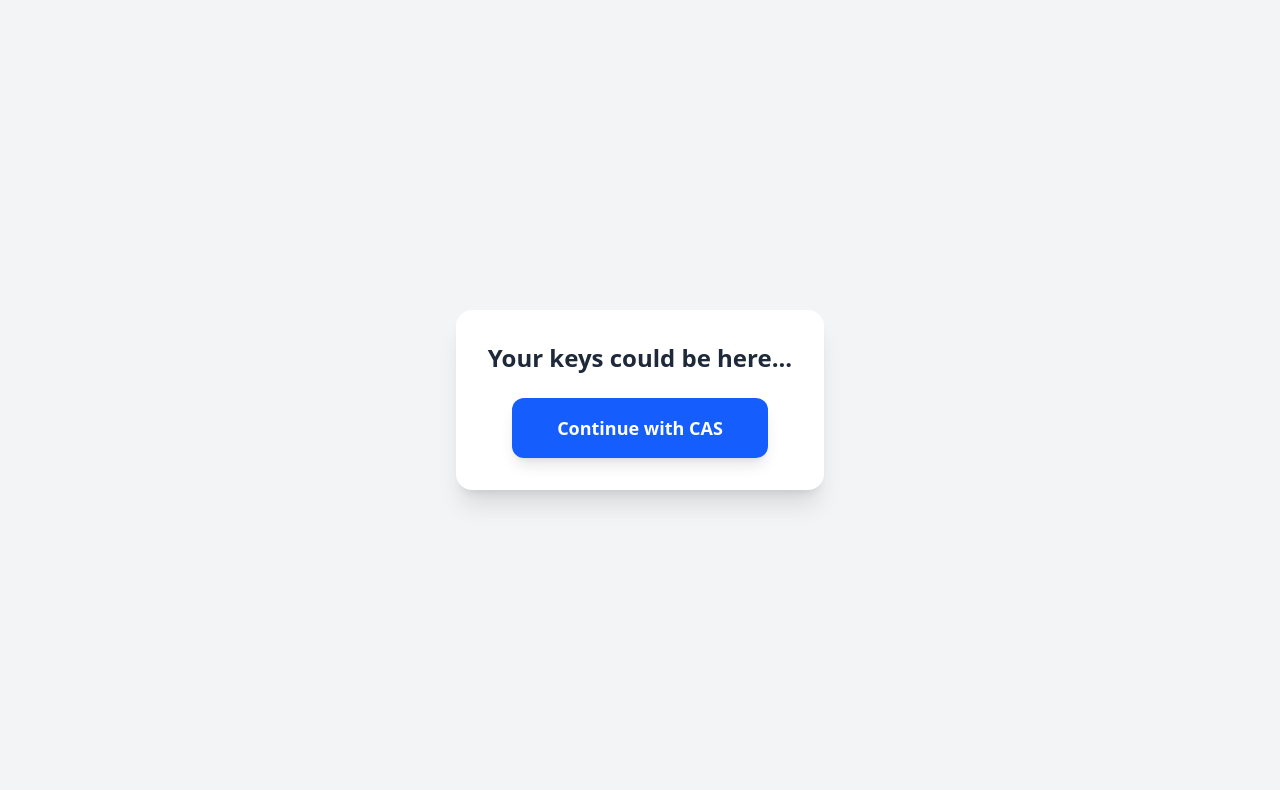
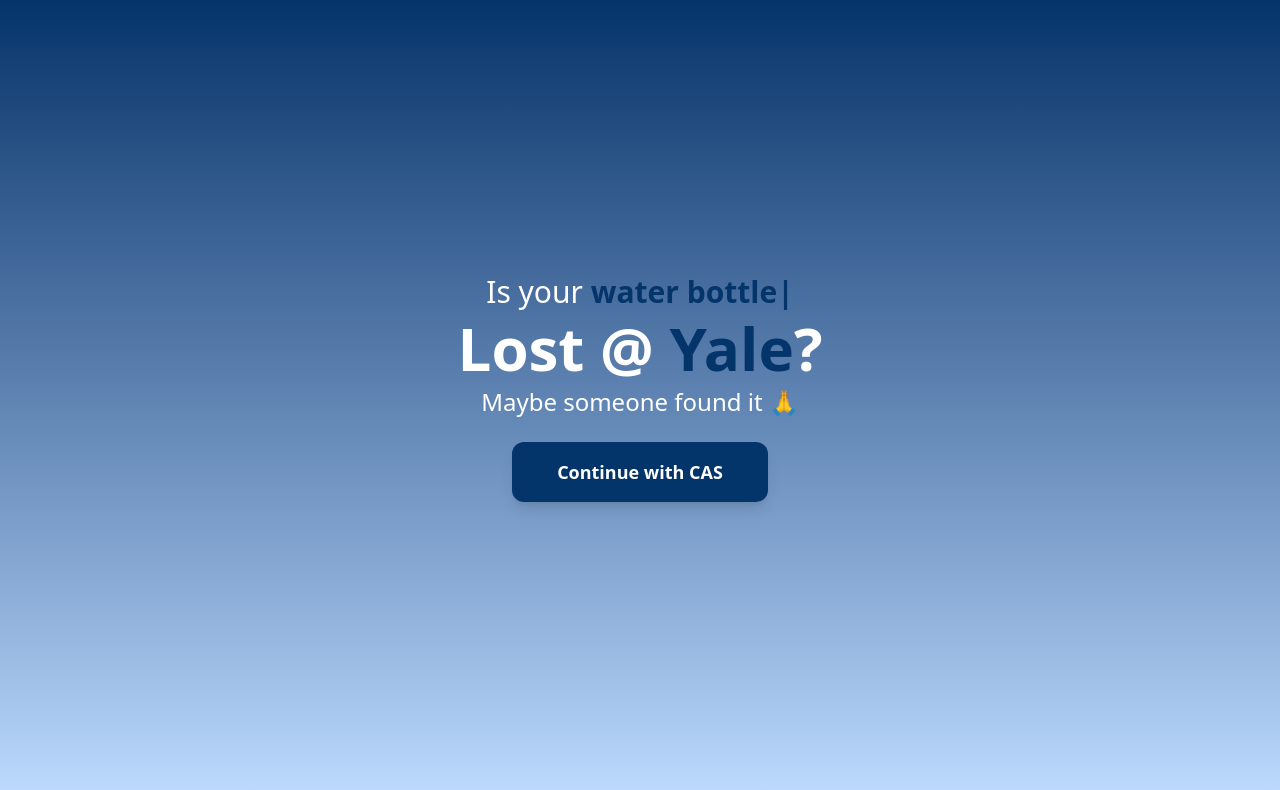
Before and after one commit to EmirataG/lost_and_found, a Next.js app: page /login in a window 1280 px wide. Shown: the top 790 px of the page. Built offline with nearby package versions, Linux system fonts and the light colour scheme.

Commit message:
an option to email the person that made the post; ui changes

```diff
--- /dev/null
+++ b/app/components/BoardHeader.tsx
@@ -0,0 +1,11 @@
+const BoardHeader = () => {
+  return (
+    <header className="shadow-lg sticky top-0 bg-white p-4 mb-6">
+      <h1 className="text-3xl font-semibold">
+        Lost @ <span className="text-yaleBlue font-bold">Yale</span>
+      </h1>
+    </header>
+  );
+};
+
+export default BoardHeader;
--- /dev/null
+++ b/app/components/PostCard.tsx
@@ -0,0 +1,71 @@
+import Image from "next/image";
+import { type Post } from "@/types";
+
+const PostCard = ({ post, photos }: { post: Post; photos: string[] }) => {
+  const isLost = post.type === "lost";
+  return (
+    <div className="bg-white rounded-xl shadow-2xl p-6 border border-gray-300 overflow-hidden space-y-4">
+      {/* Photos Section */}
+      {photos.length > 0 && (
+        <div className="flex flex-col gap-2">
+          {photos.map((url, idx) => (
+            <Image
+              key={idx}
+              src={url}
+              alt={`Photo ${idx + 1} for ${post.title}`}
+              width={400}
+              height={400}
+              className="w-full h-auto object-cover rounded-lg"
+            />
+          ))}
+        </div>
+      )}
+
+      {/* Title and Description Section */}
+      <div className="flex flex-col gap-2 p-3 bg-blue-100 rounded-lg">
+        <div className="flex justify-between items-center">
+          <h3 className="text-xl font-semibold">{post.title}</h3>
+          <div className="flex items-stretch gap-4">
+            <span
+              className={`px-3 py-1 text-sm font-semibold border rounded-full ${
+                isLost
+                  ? "bg-red-100 text-red-700"
+                  : "bg-green-100 text-green-700"
+              }`}
+            >
+              {isLost ? "Lost item" : "Found item"}
+            </span>
+
+            <a
+              href={`mailto:${post.user.email}`}
+              className={`px-3 py-1 rounded-full text-sm font-medium transition bg-yaleBlue ${
+                isLost
+                  ? "text-white hover:bg-blue-700"
+                  : "text-white hover:bg-blue-700"
+              }`}
+            >
+              {isLost ? "You found it?" : "It's yours?"}
+            </a>
+          </div>
+        </div>
+
+        <p className="text-gray-700">{post.description}</p>
+      </div>
+
+      {/* When / Where Bar */}
+      <div className="flex justify-between px-4 py-2 bg-yaleBlue text-white rounded-lg text-sm font-medium">
+        <span>When: {post.when}</span>
+        <span>Where: {post.where}</span>
+      </div>
+
+      {/* Resolved Label */}
+      {post.resolved && (
+        <div className="text-green-600 font-semibold text-center mt-2 rounded-lg">
+          Resolved
+        </div>
+      )}
+    </div>
+  );
+};
+
+export default PostCard;
--- a/app/components/PostFrom.tsx
+++ b/app/components/PostFrom.tsx
@@ -25,7 +25,6 @@
   function handleBack() {
     if (title != "" || description != "" || when != "" || where != "") {
       setIsConfirmShown(true);
-      console.log("HERE");
     } else {
       closeForm();
     }
@@ -58,13 +57,13 @@
   }
 
   return (
-    <div className="fixed inset-0 flex items-center justify-center bg-black/30 backdrop-blur-sm z-50">
+    <div className="absolute top-0 flex justify-center items-center h-screen w-screen backdrop-blur-sm bg-black/20">
       <form
         onSubmit={handleSubmit}
-        className="bg-white rounded-2xl shadow-2xl w-full max-w-2xl p-8 flex flex-col gap-6 animate-fade-in"
+        className="bg-white rounded-2xl shadow-2xl w-full max-w-2xl p-8 flex flex-col items-center gap-4"
       >
         {/* Header */}
-        <div className="flex items-center justify-between">
+        <div className="flex items-center justify-between w-full">
           <FaArrowAltCircleLeft
             size={32}
             className="text-blue-900 cursor-pointer transition-transform hover:scale-110 active:scale-95"
@@ -78,11 +77,11 @@
 
         {/* Post Type Toggle */}
         <PostTypeToggle isLost={isLost} changePostType={setPostType} />
-        <input name="type" value={postType} hidden readOnly />
-        <input name="user_id" value={userId} hidden readOnly />
 
         {/* Form Inputs */}
-        <div className="flex flex-col gap-4">
+        <div className="flex flex-col gap-2 w-full">
+          <input name="type" value={postType} type="hidden" readOnly />
+          <input name="user_id" value={userId} type="hidden" readOnly />
           <label className="font-medium text-gray-700">
             {isLost ? "What did you lose?" : "What did you find?"}
           </label>
@@ -95,7 +94,9 @@
             className="w-full border border-gray-300 rounded-lg p-3 focus:ring-2 focus:ring-blue-500 focus:outline-none transition"
           />
 
-          <label className="font-medium text-gray-700">Describe it as best as you can</label>
+          <label className="font-medium text-gray-700">
+            Describe it as best as you can
+          </label>
           <textarea
             name="description"
             value={description}
@@ -104,7 +105,9 @@
             className="w-full border border-gray-300 rounded-lg p-3 h-24 resize-none focus:ring-2 focus:ring-blue-500 focus:outline-none transition"
           />
 
-          <label className="font-medium text-gray-700">Photos can help a lot!</label>
+          <label className="font-medium text-gray-700">
+            Photos can help a lot!
+          </label>
           <input
             name="photo"
             type="file"
@@ -145,7 +148,7 @@
         <button
           type="submit"
           disabled={isLoading}
-          className="w-full py-3 bg-blue-900 text-white rounded-xl font-semibold text-lg transition-transform hover:scale-105 active:scale-95 disabled:opacity-50"
+          className="bg-yaleBlue px-4 py-2 text-white rounded-xl font-semibold text-lg transition-transform hover:scale-105 active:scale-95 disabled:opacity-50"
         >
           {isLoading ? "Uploading..." : "Upload"}
         </button>
--- a/app/components/SideMenu.tsx
+++ b/app/components/SideMenu.tsx
@@ -2,15 +2,21 @@
 
 const SideMenu = ({ openForm }: { openForm: () => void }) => {
   return (
-    <div className="fixed left-0 top-0 h-full w-64 bg-white shadow-lg flex flex-col p-6 space-y-4">
-      <h2 className="text-xl font-bold text-gray-900 mb-4">Menu</h2>
+    <aside className="w-64 bg-linear-to-b from-yaleBlue to-blue-400 text-white p-6 flex flex-col items-start space-y-6 shadow-lg">
+      <h2 className="text-xl font-bold mb-4">Menu</h2>
       <button
-        onClick={openForm}
-        className="w-full py-3 px-4 bg-blue-900 text-white font-semibold rounded-xl shadow hover:bg-blue-800 transition-colors active:scale-95"
+        onClick={() => openForm()}
+        className="w-full py-2 px-4 bg-blue-600 hover:bg-blue-500 rounded-lg font-semibold transition"
       >
-        + New Post
+        New Post
       </button>
-    </div>
+      <button
+        onClick={() => console.log("Show your posts")}
+        className="w-full py-2 px-4 bg-blue-600 hover:bg-blue-500 rounded-lg font-semibold transition"
+      >
+        Your Posts
+      </button>
+    </aside>
   );
 };
 
--- /dev/null
+++ b/app/components/WelcomeHero.tsx
@@ -0,0 +1,44 @@
+"use client";
+import { TypeAnimation } from "react-type-animation";
+
+const WelcomeHero = () => {
+  return (
+    <div className="flex flex-col items-center gap-2">
+      <div className="flex text-3xl">
+        <p>Is your&nbsp;</p>
+        <div className="flex-1">
+          <TypeAnimation
+            sequence={[
+              "suite key",
+              2500,
+              "water bottle",
+              2500,
+              "student ID",
+              2500,
+              "charger",
+              2500,
+              "hoodie",
+              2500,
+              "wallet",
+              2500,
+              "umbrella",
+              2500,
+              "binder",
+              2500,
+            ]}
+            wrapper="span"
+            speed={50}
+            repeat={Infinity}
+            className="text-yaleBlue font-bold"
+          />
+        </div>
+      </div>
+      <h1 className="text-6xl font-semibold">
+        Lost @ <span className="text-yaleBlue font-bold">Yale</span>?
+      </h1>
+      <p className="text-2xl">Maybe someone found it 🙏</p>
+    </div>
+  );
+};
+
+export default WelcomeHero;
--- a/app/globals.css
+++ b/app/globals.css
@@ -1,4 +1,8 @@
 @import "tailwindcss";
+
+@theme {
+  --color-yaleBlue: #03346a;
+}
 
 .yale-blue-bg {
   background-color: #03346a;
--- a/app/login/page.tsx
+++ b/app/login/page.tsx
@@ -1,18 +1,17 @@
 import { signInWithGoogle } from "./actions";
+import WelcomeHero from "../components/WelcomeHero";
 
 export default function LoginPage() {
   return (
-    <div className="h-screen flex items-center justify-center bg-gray-100">
+    <div className="h-screen flex flex-col items-center justify-center bg-linear-to-b from-yaleBlue to-blue-200 text-white">
+      <WelcomeHero />
       <form
         action={signInWithGoogle}
-        className="rounded-2xl shadow-xl p-8 flex flex-col gap-6 items-center bg-white"
+        className="m-6 flex flex-col gap-6 items-center"
       >
-        <p className="text-2xl font-semibold text-gray-800 text-center">
-          Your keys could be here...
-        </p>
         <button
           type="submit"
-          className="w-64 py-4 bg-blue-600 text-white text-lg font-semibold rounded-xl shadow-lg hover:bg-blue-500 hover:shadow-xl transition-all"
+          className="w-64 py-4 bg-yaleBlue text-white text-lg font-semibold rounded-xl shadow-lg hover:bg-blue-500 hover:shadow-xl transition-all"
         >
           Continue with CAS
         </button>
--- a/package.json
+++ b/package.json
@@ -15,6 +15,7 @@
     "react": "19.1.0",
     "react-dom": "19.1.0",
     "react-icons": "^5.5.0",
+    "react-type-animation": "^3.2.0",
     "supabase": "^2.48.3"
   },
   "devDependencies": {
--- a/types.ts
+++ b/types.ts
@@ -3,6 +3,27 @@
   name: string;
   email: string;
   created_at: string;
+};
+
+export type Post = {
+  id: number;
+  user_id: string;
+  title: string;
+  description: string;
+  when: string;
+  where: string;
+  resolved: boolean;
+  type: string;
+  created_at: string;
+  user: {
+    name: string;
+    email: string;
+  };
+};
+
+export type Photo = {
+  post_id: number;
+  url: string;
 };
 
 export type Suggestion = {
@@ -11,9 +32,4 @@
   created_at: string;
 };
 
-export type Photo = {
-  post_id: string;
-  url: string;
-};
-
 export type PostType = "lost" | "found";
```
Also changed, not shown: app/components/MainScreen.tsx (+28 -96 lines), public/images/yale_logo.png (added), 1 other file (tests, documents, lock files or other folders).
